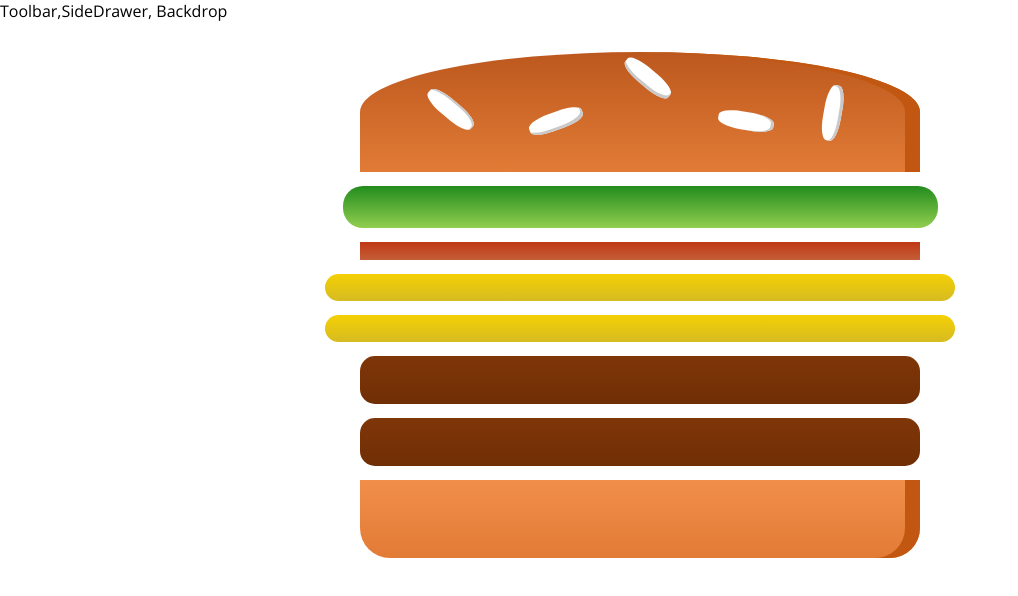
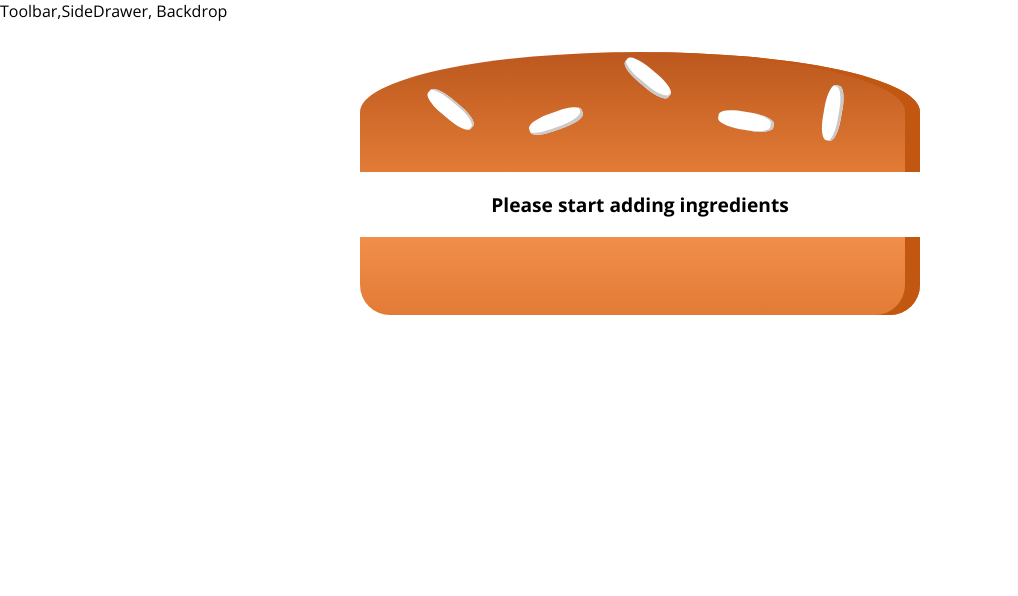
Before and after one commit to M-Lauritsen/react-burger-app, a React (Create React App) app: page / in a window 1280 px wide. Shown: the top 596 px of the page, without its empty margins (0-1018 px from the left). Built offline with nearby package versions, Linux system fonts and the light colour scheme.

Commit message:
added check if there are any ingredients

```diff
--- a/src/components/Burger/Burger.js
+++ b/src/components/Burger/Burger.js
@@ -5,11 +5,19 @@
 
 const burger = props => {
   //transforms a object of key valuedpairs to an Array
-  const transformedIngredients = Object.keys(props.ingredients).map(igKey => {
-    return [...Array(props.ingredients[igKey])].map((_, i) => {
-      return <BurgerIngredient key={igKey + i} type={igKey} />;
-    }); // [,]
-  });
+  let transformedIngredients = Object.keys(props.ingredients)
+    .map(igKey => {
+      return [...Array(props.ingredients[igKey])].map((_, i) => {
+        return <BurgerIngredient key={igKey + i} type={igKey} />;
+      }); // [,]
+    })
+    .reduce((arr, el) => {
+      return arr.concat(el);
+    }, []);
+  if (transformedIngredients.length === 0) {
+    transformedIngredients = <p>Please start adding ingredients</p>;
+  }
+  console.log(transformedIngredients);
   return (
     <div className={classes.Burger}>
       <BurgerIngredient type="bread-top" />
--- a/src/containers/BurgerBuilder/BurgerBuilder.js
+++ b/src/containers/BurgerBuilder/BurgerBuilder.js
@@ -6,10 +6,10 @@
 class BurgerBuilder extends Component {
   state = {
     ingredients: {
-      salad: 1,
-      bacon: 1,
-      cheese: 2,
-      meat: 2,
+      salad: 0,
+      bacon: 0,
+      cheese: 0,
+      meat: 0,
     },
   };
   render() {
```
Also changed, not shown: public/manifest.json.
